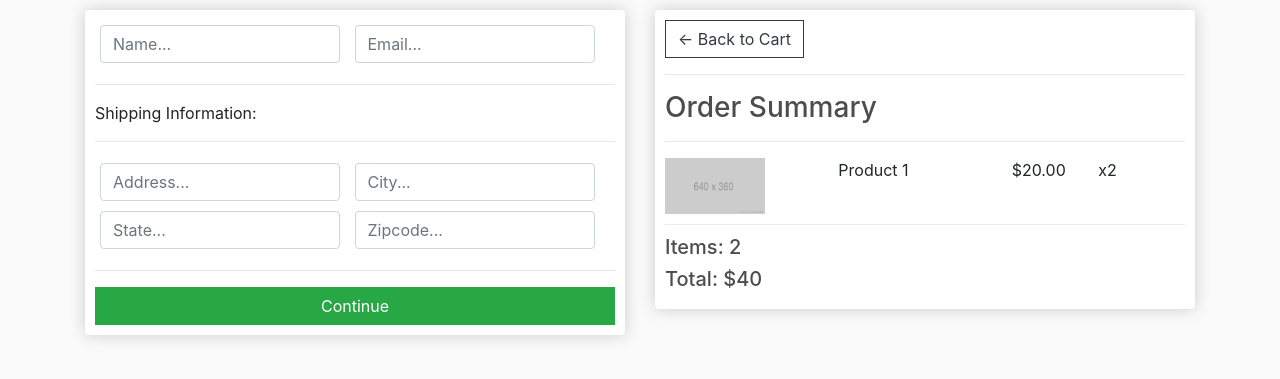
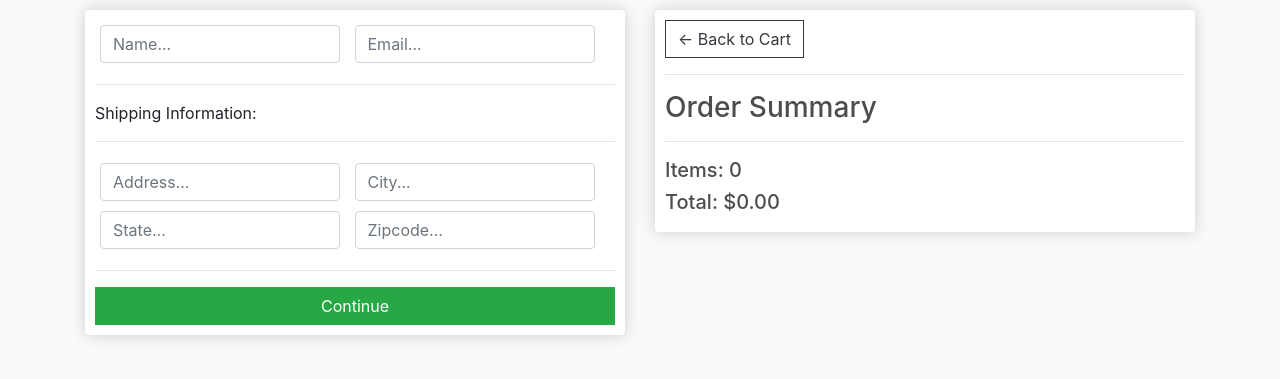
Before and after one commit to GK-Hynes/django-ecommerce, a Django app: page /checkout/ in a window 1280 px wide. Shown: the part 57-436 px from the top of the page. Run offline with Django 3.2, Linux system fonts and the light colour scheme.

Commit message:
Render item data in cart and checkout

```diff
--- a/ecommerce/store/templates/store/checkout.html
+++ b/ecommerce/store/templates/store/checkout.html
@@ -84,16 +84,18 @@
       <hr />
       <h3>Order Summary</h3>
       <hr />
+      {% for item in items %}
       <div class="cart-row">
         <div style="flex: 2">
-          <img class="row-image" src="{% static 'images/placeholder.png' %}" />
+          <img class="row-image" src="{{item.product.imageURL}}" />
         </div>
-        <div style="flex: 2"><p>Product 1</p></div>
-        <div style="flex: 1"><p>$20.00</p></div>
-        <div style="flex: 1"><p>x2</p></div>
+        <div style="flex: 2"><p>{{item.product.name}}</p></div>
+        <div style="flex: 1"><p>${{item.product.price}}</p></div>
+        <div style="flex: 1"><p>x{{item.quantity}}</p></div>
       </div>
-      <h5>Items: 2</h5>
-      <h5>Total: $40</h5>
+      {% endfor %}
+      <h5>Items: {{order.get_cart_items}}</h5>
+      <h5>Total: ${{order.get_cart_total|floatformat:2}}</h5>
     </div>
   </div>
 </div>
--- a/ecommerce/store/views.py
+++ b/ecommerce/store/views.py
@@ -8,17 +8,26 @@ def store(request):
     return render(request, 'store/store.html', context)
 
 def cart(request):
-
     if request.user.is_authenticated:
         customer = request.user.customer
         order, created = Order.objects.get_or_create(customer=customer, complete=False)
         items = order.orderitem_set.all()
     else:
         items = []
+        order = {'get_cart_total':0, 'get_cart_items':0}
 
-    context = {'items': items}
+    context = {'items': items, 'order': order}
     return render(request, 'store/cart.html', context)
 
 def checkout(request):
-    context = {}
+    if request.user.is_authenticated:
+        customer = request.user.customer
+        order, created = Order.objects.get_or_create(customer=customer, complete=False)
+        items = order.orderitem_set.all()
+    else:
+        # Create empty cart for non-logged in users
+        items = []
+        order = {'get_cart_total':0, 'get_cart_items':0}
+
+    context = {'items': items, 'order': order}
     return render(request, 'store/checkout.html', context)
```
Also changed, not shown: ecommerce/store/models.py (+17 -0 lines), ecommerce/store/templates/store/cart.html (+5 -3 lines).
